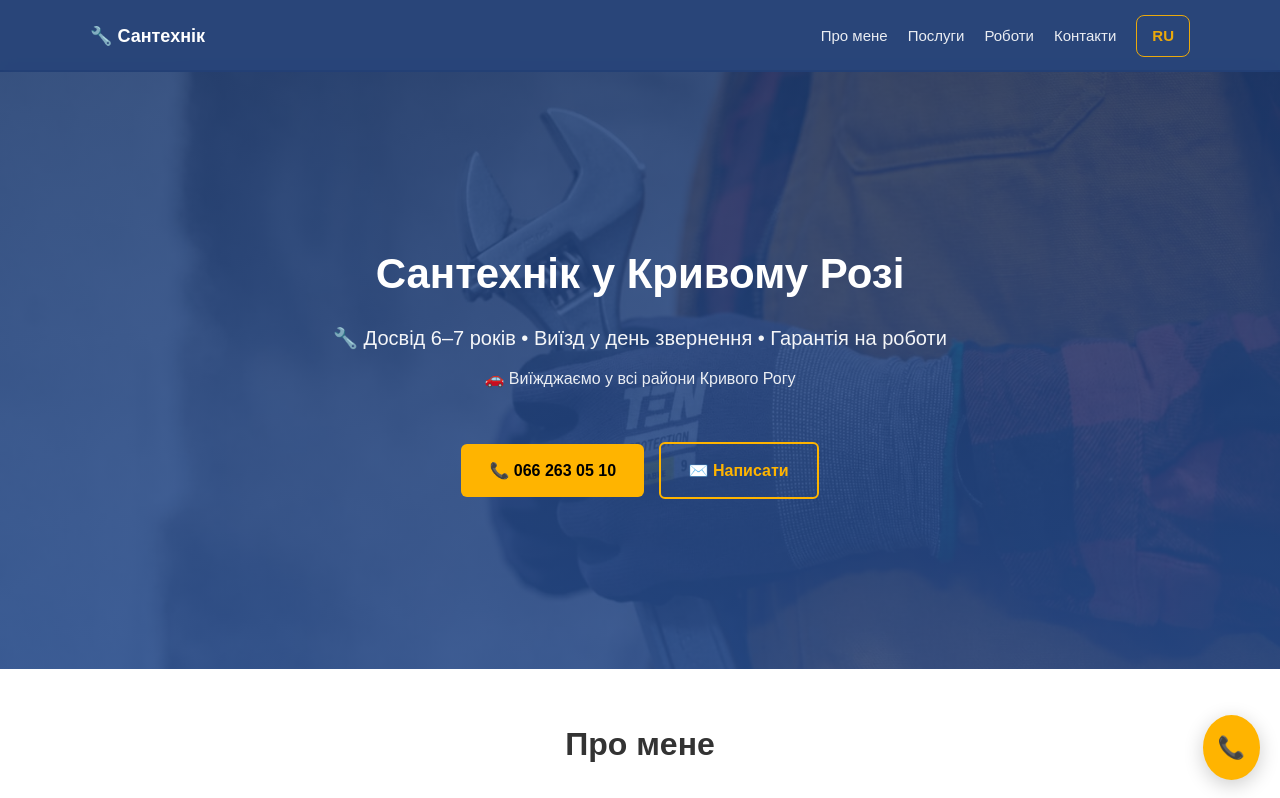
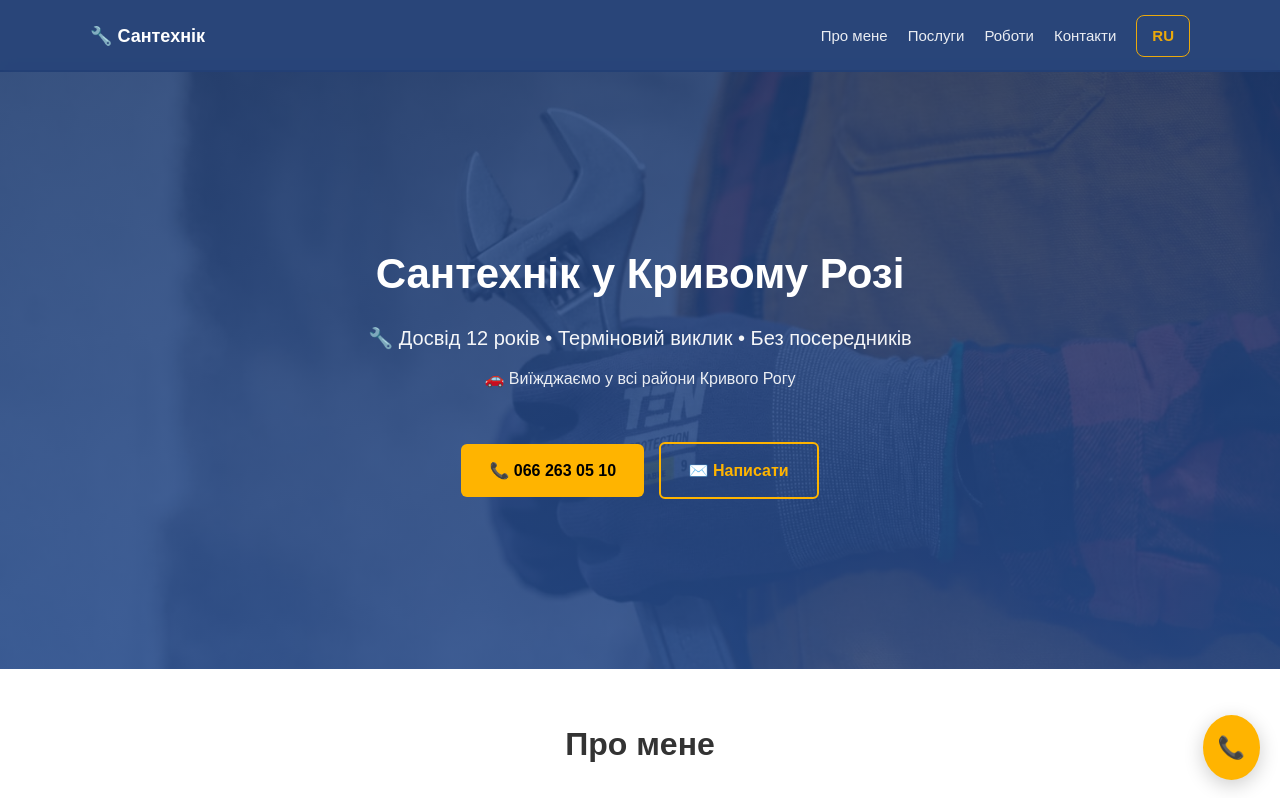
Before and after one commit to santehnik-krivoy-rog/santehnik-krivoy-rog, a plain HTML site: page index.html in a window 1280 px wide. Shown: the top 798 px of the page. Drawn offline with Linux system fonts and the light colour scheme.

Commit message:
Update index.html

```diff
--- a/index.html
+++ b/index.html
@@ -101,7 +101,7 @@
 <header>
   <div class="container hero">
     <h1>Сантехнік у Кривому Розі</h1>
-    <p class="subtitle">🔧 Досвід 6–7 років • Виїзд у день звернення • Гарантія на роботи</p>
+    <p class="subtitle">🔧 Досвід 12 років • Терміновий виклик • Без посередників</p>
     <p class="areas">🚗 Виїжджаємо у всі райони Кривого Рогу</p>
     <div class="hero-buttons">
       <a href="tel:+380662630510" class="btn">📞 066 263 05 10</a>
```
